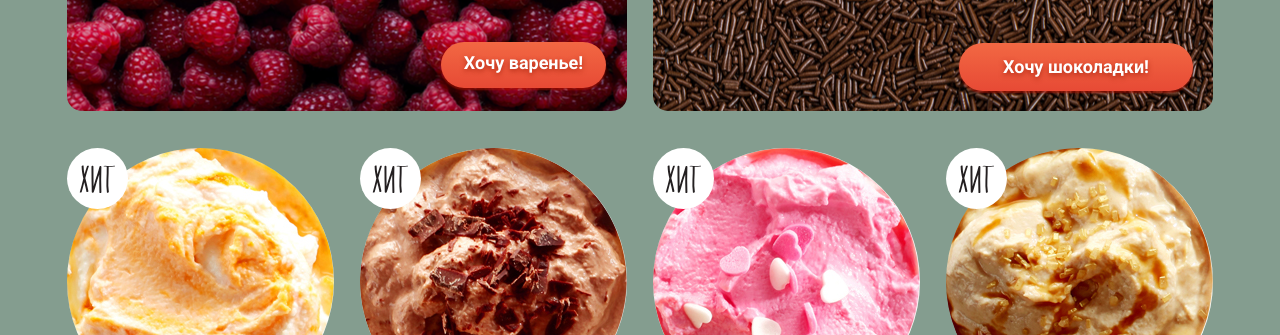
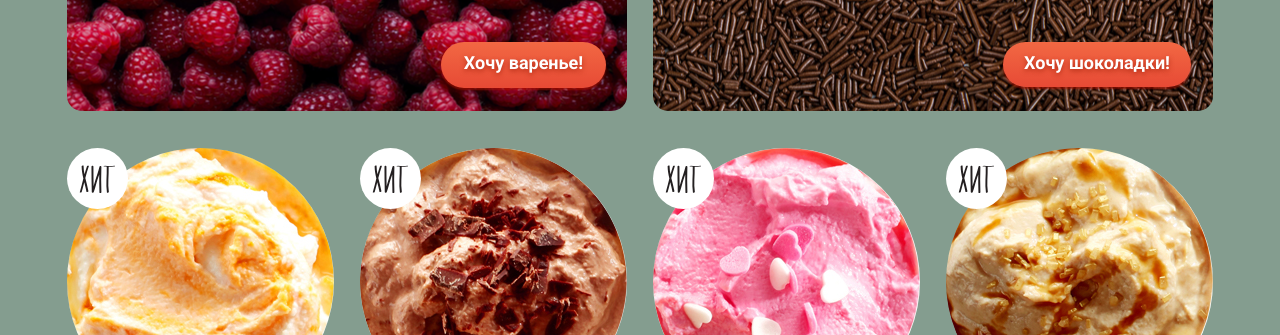
Before and after one commit to Ecehuh67/991329-gllacy-25, a plain HTML site: page index.html in a window 1280 px wide. Shown: the part 765-1100 px from the top of the page. Drawn offline with Linux system fonts and the light colour scheme.

Commit message:
promo ready

```diff
--- a/css/style.css
+++ b/css/style.css
@@ -854,7 +854,7 @@ input[type="text"]:focus{
 }
 
 .main-promo-chocolate p {
-    margin-bottom: 47px;
+    margin-bottom: 46px;
     margin-left: 2px;
 }
 
@@ -873,10 +873,13 @@ input[type="text"]:focus{
 }
 
 .button-promo-2 {
-    align-self: flex-end;
-    padding: 12px 22px;
-
-    width: 190px;
+    margin-left: 333px;
+    padding-left: 0px;
+    padding-right: 0px;
+    padding-top: 9px;
+    padding-bottom: 12px;
+
+    width: 188px;
 
     font-size: 18px;
     line-height: 24px;
```
